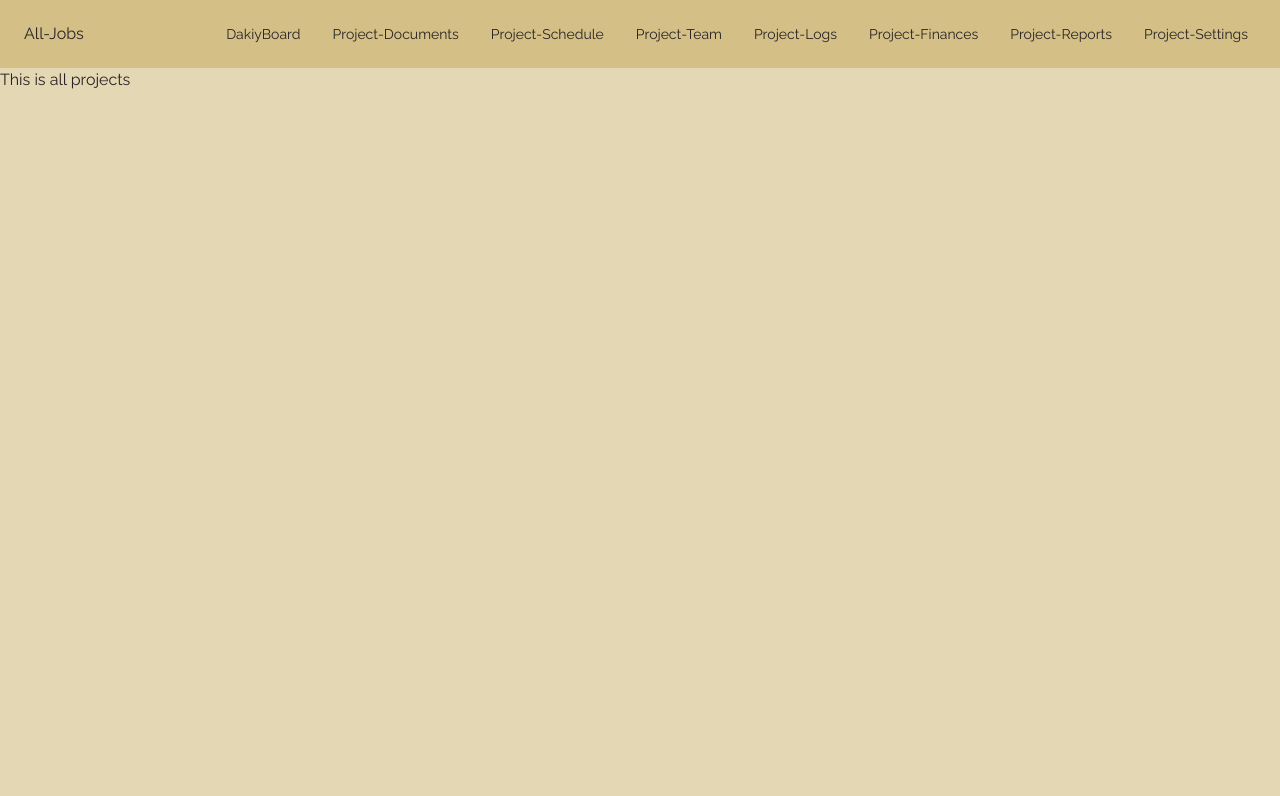
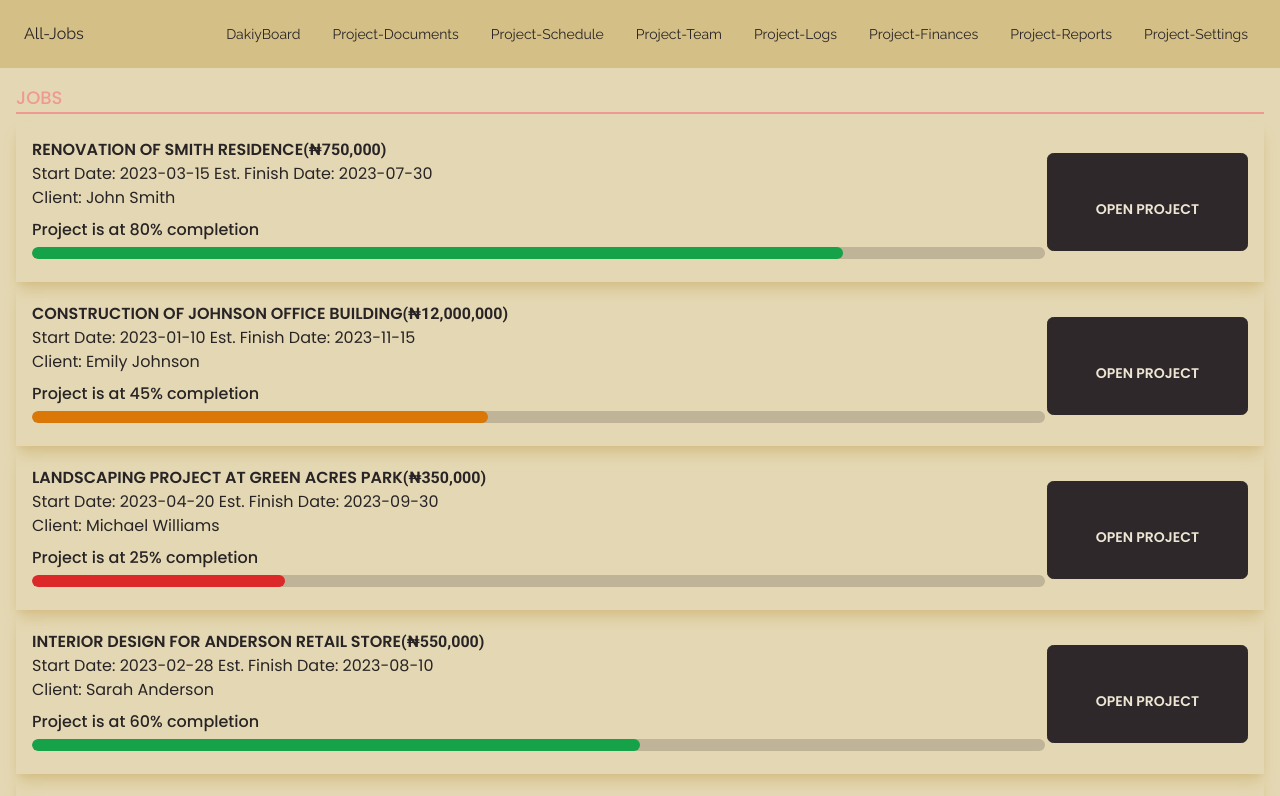
Before and after one commit to Lanr3waju/dakiybuilds, a Next.js app: page /all-jobs in a window 1280 px wide. Shown: the top 796 px of the page. Built offline with nearby package versions, Linux system fonts and the light colour scheme; a web font is replaced by a local one.

Commit message:
feat: design all-jobs page ui (#16)

```diff
--- a/app/all-jobs/page.jsx
+++ b/app/all-jobs/page.jsx
@@ -1,8 +1,10 @@
+import AllJobs from "../components/all-jobs-page/AllJobs"
+
 function AllProjects() {
     return (
-        <h2 data-testid="all-projects-heading">
-            This is all projects
-        </h2>
+        <section data-testid="all-projects-heading">
+            <AllJobs />
+        </section>
     )
 }
 
--- /dev/null
+++ b/app/components/all-jobs-page/AllJobs.jsx
@@ -0,0 +1,28 @@
+import HorizontalLine from '../utils/HorizontalLine'
+import Progress from '../utils/Progress'
+import addCommasToMoney from '../utils/addCommasToNos'
+import allProjects from './allProjects.json'
+
+function AllJobs() {
+    return (
+        <section className='p-4 font-Poppins'>
+            <h1 className='font-medium uppercase text-primary md:text-lg'>Jobs</h1>
+            <HorizontalLine />
+            <ul>
+                {allProjects.map(({ title, progress, contractSum, startDate, estimatedFinishDate, clientName }) => (
+                    <li className='mb-1 flex w-full flex-wrap items-center justify-between p-4 shadow-lg shadow-base-300' key={title}>
+                        <section className='w-5/6'>
+                            <h2 className='font-semibold uppercase text-primary-content md:mr-4'>{title}<span className='block font-Roboto md:inline'>(₦{addCommasToMoney(contractSum)})</span></h2>
+                            <p>Start Date: {startDate} <span className='block md:inline'>Est. Finish Date: {estimatedFinishDate}</span></p>
+                            <p>Client: {clientName}</p>
+                            <Progress progress={progress} />
+                        </section>
+                        <button className='btn btn-neutral mt-3 font-Poppins text-neutral-content md:m-0 md:p-12'>open project</button>
+                    </li>
+                ))}
+            </ul>
+        </section>
+    )
+}
+
+export default AllJobs
--- /dev/null
+++ b/app/components/all-jobs-page/allProjects.json
@@ -0,0 +1,42 @@
+[
+    {
+      "title": "Renovation of Smith Residence",
+      "progress": 80,
+      "contractSum": 750000,
+      "startDate": "2023-03-15",
+      "estimatedFinishDate": "2023-07-30",
+      "clientName": "John Smith"
+    },
+    {
+      "title": "Construction of Johnson Office Building",
+      "progress": 45,
+      "contractSum": 12000000,
+      "startDate": "2023-01-10",
+      "estimatedFinishDate": "2023-11-15",
+      "clientName": "Emily Johnson"
+    },
+    {
+      "title": "Landscaping Project at Green Acres Park",
+      "progress": 25,
+      "contractSum": 350000,
+      "startDate": "2023-04-20",
+      "estimatedFinishDate": "2023-09-30",
+      "clientName": "Michael Williams"
+    },
+    {
+      "title": "Interior Design for Anderson Retail Store",
+      "progress": 60,
+      "contractSum": 550000,
+      "startDate": "2023-02-28",
+      "estimatedFinishDate": "2023-08-10",
+      "clientName": "Sarah Anderson"
+    },
+    {
+      "title": "Roof Replacement at Brown Industrial Warehouse",
+      "progress": 15,
+      "contractSum": 1800000,
+      "startDate": "2023-05-10",
+      "estimatedFinishDate": "2023-12-20",
+      "clientName": "Robert Brown"
+    }
+  ]
--- a/app/components/dashboard/DashboardComponent.jsx
+++ b/app/components/dashboard/DashboardComponent.jsx
@@ -19,7 +19,7 @@ import ChevronLeftIcon from '@mui/icons-material/ChevronLeft'
 import NotificationsIcon from '@mui/icons-material/Notifications'
 import { mainListItems, secondaryListItems } from './ListItems.js'
 import { useState } from 'react'
-import Progress from './Progress.jsx'
+import Progress from '../utils/Progress.jsx'
 import Greeting from './greeting/Greeting.jsx'
 import Weather from './getCurrentWeather/Weather.jsx'
 import GetDate from './greeting/GetDate.jsx'
@@ -169,7 +169,7 @@ export default function DashboardComponent() {
 
                     <Container maxWidth="lg" sx={{ mt: 4, mb: 4 }}>
                         {/* Progress Bar */}
-                        <Progress />
+                        <Progress progress={80} />
                         <Grid container spacing={3}>
                             {/* Greeting */}
                             <Grid item xs={12} md={8} lg={8}>
--- a/app/components/dashboard/Progress.jsx
+++ /dev/null
@@ -1,10 +0,0 @@
-function Progress() {
-    return (
-        <>
-            <h2 className='font-Poppins text-lg font-medium'>Project is at 80% completion</h2>
-            <progress className="progress progress-primary h-5 w-full" value="80" max="100"></progress>
-        </>
-    )
-}
-
-export default Progress
--- a/app/components/project-docs/DocType.jsx
+++ b/app/components/project-docs/DocType.jsx
@@ -5,12 +5,12 @@ function DocType({ name }) {
     const data = [1, 2, 3, 4, 5, 6, 7, 8, 9]
     return (
         <section className="mt-5">
-            <h2 className="uppercase md:text-lg font-semibold text-primary-focus">{name}</h2>
+            <h2 className="font-semibold uppercase text-primary-focus md:text-lg">{name}</h2>
             <HorizontalLine />
-            <ul className="flex w-full flex-wrap justify-start mx-auto">
+            <ul className="mx-auto flex w-full flex-wrap justify-start">
                 {data.map((doc) => (
                     <li key={doc}><Image
-                        className=" cursor-pointer h-30 object-cover rounded-md border-2 border-primary mr-5 mb-4 w-40 md:w-56"
+                        className=" h-30 mb-4 mr-5 w-40 cursor-pointer rounded-md border-2 border-primary object-cover md:w-56"
                         src='/logo.png'
                         width={300}
                         height={200}
--- a/app/components/project-docs/FilterBtn.jsx
+++ b/app/components/project-docs/FilterBtn.jsx
@@ -1,8 +1,8 @@
 function FilterBtn() {
     return (
         <details className="dropdown">
-            <summary className="m-1 btn btn-accent btn-circle mr-1 text-neutral-content text-xs font-semibold">Filter</summary>
-            <ul className="p-2 shadow menu dropdown-content z-[1] bg-base-100 rounded-box w-52">
+            <summary className="btn btn-circle btn-accent m-1 text-xs font-semibold text-neutral-content">Filter</summary>
+            <ul className="menu dropdown-content rounded-box z-[1] w-52 bg-base-100 p-2 shadow">
                 <li><a>Filter by Format</a></li>
                 <li><a>Filter by Date Uploaded</a></li>
             </ul>
--- a/app/components/project-docs/SearchDocs.jsx
+++ b/app/components/project-docs/SearchDocs.jsx
@@ -2,7 +2,7 @@ import FilterBtn from "./FilterBtn"
 
 function SearchDocs() {
     return (
-        <form className="flex justify-around m-2 items-center">
+        <form className="m-2 flex items-center justify-around">
             <FilterBtn />
             <input type="text" placeholder="Search Docs" className="input input-bordered input-primary w-full" />
             <button type="submit" className="btn btn-accent ml-1">Search</button>
--- /dev/null
+++ b/app/components/utils/Progress.jsx
@@ -0,0 +1,18 @@
+function Progress({ progress }) {
+    let progressBarColor = 'progress-success'
+
+    if (progress >= 0 && progress < 30) {
+        progressBarColor = 'progress-error'
+    } else if (progress >= 30 && progress <= 55) {
+        progressBarColor = 'progress-warning'
+    }
+
+    return (
+        <>
+            <h2 className='mt-2 font-Poppins font-medium'>Project is at {progress}% completion</h2>
+            <progress className={`progress ${progressBarColor} h-3 w-full`} value={progress} max="100"></progress>
+        </>
+    )
+}
+
+export default Progress
--- /dev/null
+++ b/app/components/utils/addCommasToNos.js
@@ -0,0 +1,5 @@
+function addCommasToMoney(number) {
+    return number.toString().replace(/\B(?=(\d{3})+(?!\d))/g, ",")
+}
+
+export default addCommasToMoney
```
Also changed, not shown: app/components/project-docs/AddDocs.jsx (+5 -5 lines), 1 other file (tests, documents, lock files or other folders).
